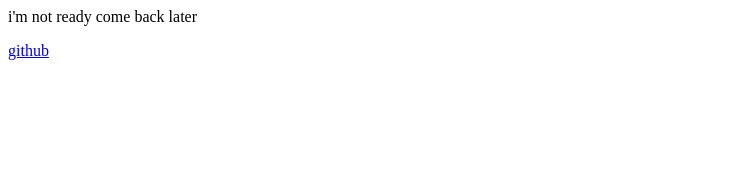
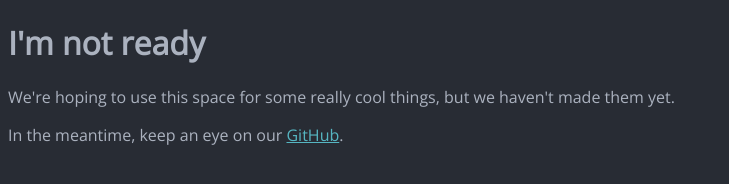
Before and after one commit to dapper-dev/homepage, a plain HTML site: page www/index.html in a window 1280 px wide. Shown: the whole page, without its empty margins (0-729 px from the left). Drawn offline with nearby package versions, Linux system fonts and the light colour scheme.

Commit message:
Make a presentable homepage
Basic "pardon our dust" message and a link to the GitHub with some real styling and Google Analytics

```diff
--- /dev/null
+++ b/www/css/styles.css
@@ -0,0 +1,10 @@
+body {
+  background: #282c34;
+
+  font-family: 'Open Sans', sans-serif;
+  color: #abb2bf;
+}
+
+a, a:visited {
+  color: #56B6C2;
+}
--- a/www/index.html
+++ b/www/index.html
@@ -1,4 +1,25 @@
+<!doctype html>
+<html>
+
+<head>
+  <link href="https://fonts.googleapis.com/css?family=Open+Sans" rel="stylesheet">
+  <link href="/css/styles.css" rel="stylesheet">
+
+  <!-- Global site tag (gtag.js) - Google Analytics -->
+  <script async src="https://www.googletagmanager.com/gtag/js?id=UA-135385903-1"></script>
+  <script>
+    window.dataLayer = window.dataLayer || [];
+    function gtag() { dataLayer.push(arguments); }
+    gtag('js', new Date());
+
+    gtag('config', 'UA-135385903-1');
+  </script>
+</head>
+
 <body>
-  <p>i'm not ready come back later</p>
-  <a href="https://github.com/dapper-dev">github</a>
+  <h1>I'm not ready</h1>
+  <p>We're hoping to use this space for some really cool things, but we haven't made them yet.</p>
+  <p>In the meantime, keep an eye on our <a href="https://github.com/dapper-dev">GitHub</a>.</p>
 </body>
+
+</html>
```
